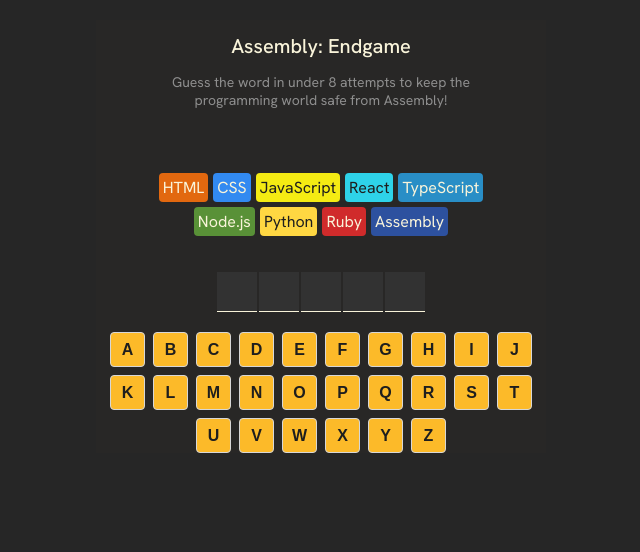
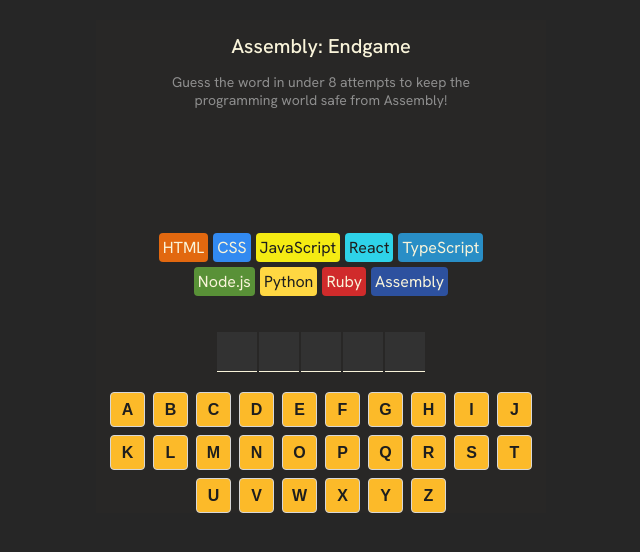
Before and after one commit to arongu321/AronsAssemblyEndgame, a React (Vite) app: page / in a window 1280 px wide. Shown: the top 552 px of the page, without its empty margins (319-959 px from the left). Built offline with nearby package versions, Linux system fonts and the light colour scheme.

Commit message:
Added farewell messages

```diff
--- a/App.jsx
+++ b/App.jsx
@@ -22,6 +22,9 @@
         .every((letter) => userGuesses.includes(letter));
     const isGameLost = wrongGuessCount >= languages.length - 1;
     const isGameOver = isGameWon || isGameLost;
+    const lastGuessedLetter = userGuesses[userGuesses.length - 1];
+    const isLastGuessIncorrect =
+        lastGuessedLetter && !word.includes(lastGuessedLetter);
 
     return (
         <main>
@@ -30,6 +33,8 @@
                 gameWon={isGameWon}
                 gameLost={isGameLost}
                 gameOver={isGameOver}
+                lastGuessIncorrect={isLastGuessIncorrect}
+                wrongGuessCount={wrongGuessCount}
             />
             <Languages wrongGuessCount={wrongGuessCount} />
             <WordSection currentWord={word} guesses={userGuesses} />
--- a/components/GameStatus.jsx
+++ b/components/GameStatus.jsx
@@ -1,25 +1,44 @@
 import clsx from 'clsx';
+import { languages } from '../languages';
+import { getFarewellText } from '../utils';
 
 export default function GameStatus(props) {
     const gameStatusClasses = clsx('game-status', {
         won: props.gameWon,
         lost: props.gameLost,
+        farewell: !props.gameOver && props.lastGuessIncorrect,
     });
+
+    function renderGameStatus() {
+        if (!props.gameOver && props.lastGuessIncorrect) {
             return (
-        <section className={gameStatusClasses}>
-            {props.gameOver ? (
-                props.gameWon ? (
+                <p className="farewell-message">
+                    {getFarewellText(languages[props.wrongGuessCount - 1].name)}
+                </p>
+            );
+        }
+
+        if (props.gameWon) {
+            return (
                 <>
                     <h2>You win!</h2>
                     <p>Well done! 🎉</p>
                 </>
-                ) : (
+            );
+        }
+        if (props.gameLost) {
+            return (
                 <>
                     <h2>Game over!</h2>
                     <p>You lose! Better start learning Assembly 😭</p>
                 </>
-                )
-            ) : null}
-        </section>
             );
         }
+
+        return null;
+    }
+
+    return (
+        <section className={gameStatusClasses}>{renderGameStatus()}</section>
+    );
+}
--- a/index.css
+++ b/index.css
@@ -47,8 +47,10 @@
     display: flex;
     flex-direction: column;
     align-items: center;
+    justify-content: center;
     color: #f9f4da;
     border-radius: 5px;
+    min-height: 60px;
 
     /* Ensures message box covers entire width */
     width: 100%;
@@ -71,10 +73,23 @@
     font-weight: 500;
 }
 
+/* Farewell message */
+section.game-status > p.farewell-message {
+    font-style: italic;
+    font-weight: 400;
+}
+
+section.game-status.farewell {
+    background-color: #7a5ea7;
+    border: 1px dashed #323232;
+}
+
+/* Game won */
 section.game-status.won {
     background-color: #10a95b;
 }
 
+/* Game lost */
 section.game-status.lost {
     background-color: #ba2a2a;
 }
--- /dev/null
+++ b/utils.js
@@ -0,0 +1,19 @@
+export function getFarewellText(language) {
+    const options = [
+        `Farewell, ${language}`,
+        `Adios, ${language}`,
+        `R.I.P., ${language}`,
+        `We'll miss you, ${language}`,
+        `Oh no, not ${language}!`,
+        `${language} bites the dust`,
+        `Gone but not forgotten, ${language}`,
+        `The end of ${language} as we know it`,
+        `Off into the sunset, ${language}`,
+        `${language}, it's been real`,
+        `${language}, your watch has ended`,
+        `${language} has left the building`,
+    ];
+
+    const randomIndex = Math.floor(Math.random() * options.length);
+    return options[randomIndex];
+}
```
Lines whose indentation alone changed are shown as unchanged.
